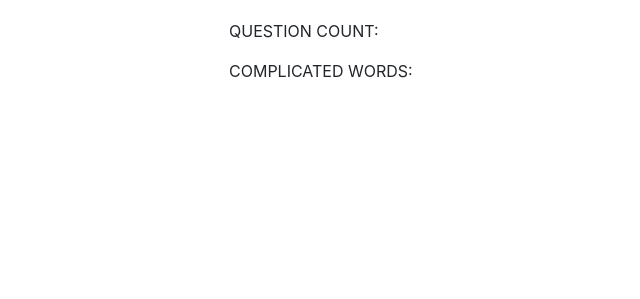
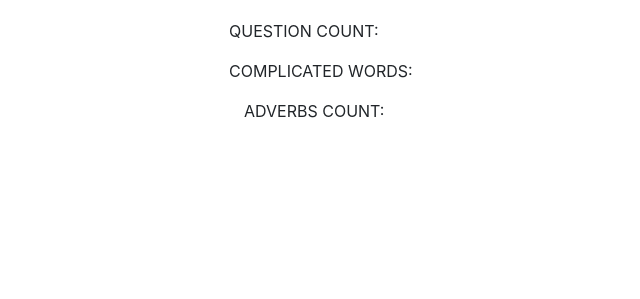
Before and after one commit to cirbuk/smartmails, a Flask app: template myproject/templates/popup.html in a window 1280 px wide. Shown: the part 194-493 px from the top of the page, without its empty margins (226-866 px from the left). Run offline with Flask 2, Linux system fonts and the light colour scheme; the template is opened without the code that fills it, so the values that code supplies are empty; parts of the project's set-up code (start-up, migrations or seed data) failed here and were passed over; some libraries are stand-ins or nearby versions.

Commit message:
adverbs count

```diff
--- a/myproject/templates/popup.html
+++ b/myproject/templates/popup.html
@@ -129,8 +129,8 @@
 </div>
 <div class="container" style="width: 400px">
     <p id='com_words'> COMPLICATED WORDS: </p>
-</div>
-
+<div class="container" style="width: 400px">
+    <p id='adverbs_count'> ADVERBS COUNT: </p>
 </div>
 </div>
 </body>
```
